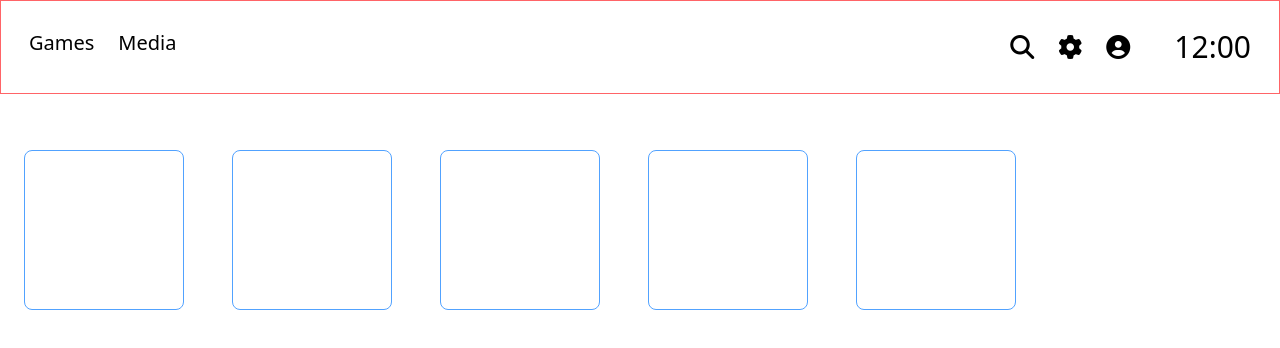
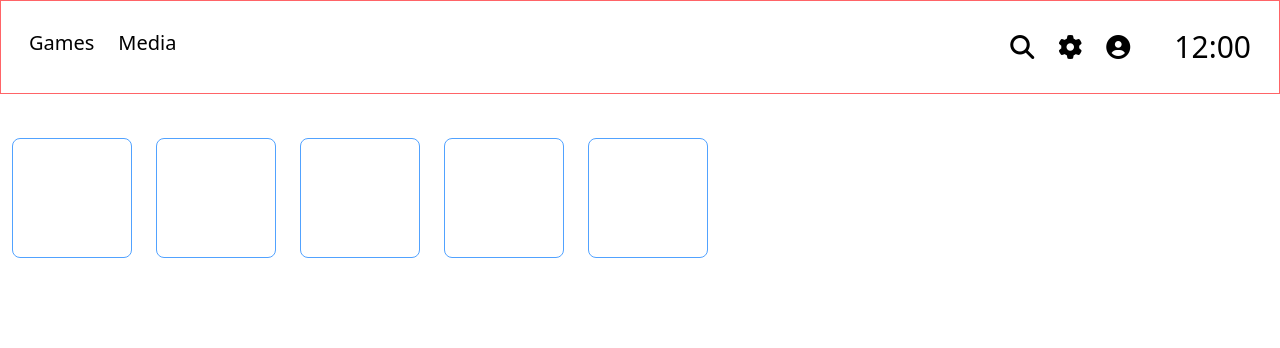
Before and after one commit to danxguerrero/PS5-UI-React, a React (Vite) app: page / in a window 1280 px wide. Shown: the top 348 px of the page. Built offline with nearby package versions, Linux system fonts and the light colour scheme.

Commit message:
Make GameTiles smaller

```diff
--- a/src/GameTile.jsx
+++ b/src/GameTile.jsx
@@ -1,5 +1,5 @@
 const GameTile = () => {
-    return <div className="border border-blue-400 h-40 w-40 m-6 rounded-lg"></div>
+    return <div className="border border-blue-400 h-30 w-30 m-3 rounded-lg"></div>
 }
 
 export default GameTile;
```
